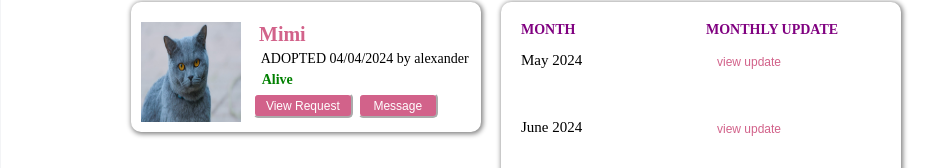
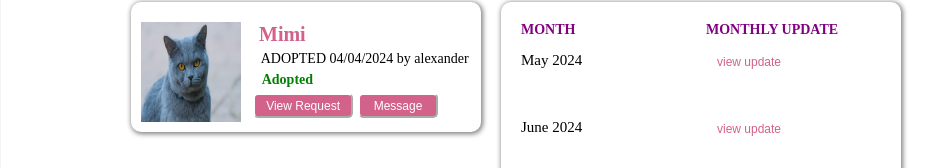
Before and after one commit to Eyleyn/FinalPawslink_Copy, a React (Create React App) app: page /animal-adoption-details in a window 1280 px wide. Shown: the part 158-326 px from the top of the page, without its empty margins (159-1095 px from the left). Built offline with nearby package versions, Linux system fonts and the light colour scheme; the HTML template or start-up script is replaced by a standard one.

Commit message:
edit stuff

```diff
--- a/src/pages/AdoptedCats.jsx
+++ b/src/pages/AdoptedCats.jsx
@@ -13,7 +13,7 @@ const catsData = [
     age: "3",
     vaccinationDate: "08/01/2021",
     dewormDate: "12/11/2022",
-    status: "ON CAMPUS",
+    status: "ADOPTED",
     neuterspayDate: "30/01/2023"
   },
   {
@@ -22,7 +22,7 @@ const catsData = [
     sterilization: 'SPAYED',
     vaccinationDate: "26/08/2020",
     dewormDate: "14/08/2022",
-    status: "OWNED",
+    status: "ADOPTED",
     neuterspayDate: "28/10/2021"
   },
   {
@@ -31,7 +31,7 @@ const catsData = [
       sterilization: 'SPAYED',
       vaccinationDate: "26/08/2020",
       dewormDate: "14/08/2022",
-      status: "OWNED",
+      status: "ADOPTED",
       neuterspayDate: "28/10/2021"
   },
   {
@@ -40,7 +40,7 @@ const catsData = [
       sterilization: 'SPAYED',
       vaccinationDate: "26/08/2020",
       dewormDate: "14/08/2022",
-      status: "OWNED",
+      status: "ADOPTED",
       neuterspayDate: "28/10/2021"
   },
 ];
--- a/src/pages/AnimalAdoptionDetails.jsx
+++ b/src/pages/AnimalAdoptionDetails.jsx
@@ -14,7 +14,7 @@ const AdoptionData = [
     monthAdopted: "04/04/2024",
     adopterName: "alexander",
     dewormDate: "12/11/2022",
-    status: "Alive",
+    status: "Adopted",
   },
 ];
 const MonthlyData = [
@@ -256,7 +256,7 @@ const styles = {
     alignItems: 'center',
     whiteSpace: 'nowrap',
     marginTop: '70px',
-    marginLeft:'-40px',
+    marginLeft:'-60px',
   },
   messageButtonStyle:{
     cursor: 'pointer',
--- a/src/pages/AnimalAdoptionDetailsExpa.jsx
+++ b/src/pages/AnimalAdoptionDetailsExpa.jsx
@@ -14,7 +14,7 @@ const AdoptionData = [
     monthAdopted: "04/04/2024",
     adopterName: "alexander",
     dewormDate: "12/11/2022",
-    status: "Alive",
+    status: "Adopted",
   },
 ];
 const MonthlyData = [
--- a/src/pages/EditAnimal.jsx
+++ b/src/pages/EditAnimal.jsx
@@ -128,7 +128,7 @@ const EditAnimal = () => {
       {loading && <Loading />} {/* Show loading indicator */}
       <div className={styles.editAnimal}>
         <div className={styles.container3}>
-          <b className={styles.animalInfo}>Edit Animal</b>
+          <b className={styles.animalInfo}>Edit Animal Details</b>
           <img
             className={styles.keyboardBackspace1}
             onClick={handleCancel}
@@ -136,7 +136,7 @@ const EditAnimal = () => {
             src="/keyboard-backspace-1@2x.png"
           />
           <div className={styles.container31}>
-            <img className={styles.image38Icon} alt="" src={imageSrc} />
+            <img className={styles.image38Icon} alt="" src={imgUrl} />
             <div className={styles.button19}>
               <input
                 type="file"
```
